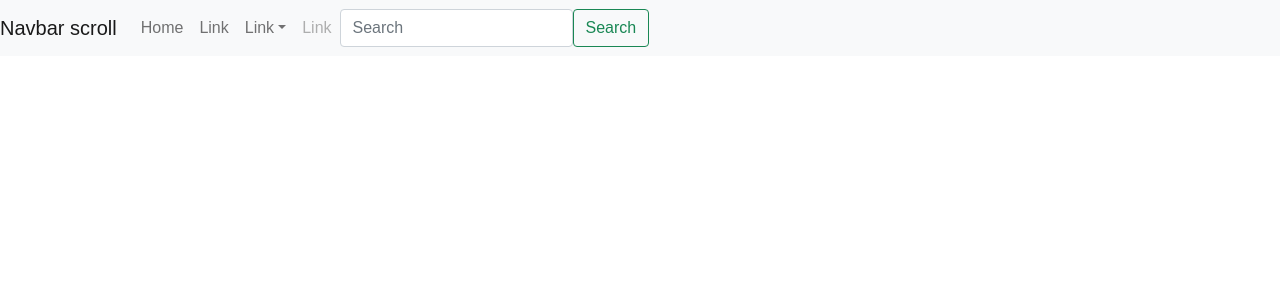
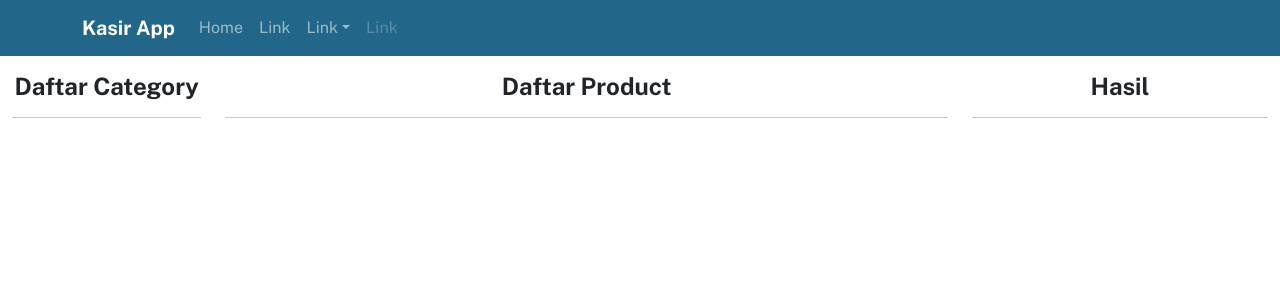
Before and after one commit to ilham76c/kasir-app, a React (Create React App) app: page / in a window 1280 px wide. Shown: the top 300 px of the page. Built offline with nearby package versions, Linux system fonts and the light colour scheme.

Commit message:
setting layout

```diff
--- a/public/index.html
+++ b/public/index.html
@@ -24,6 +24,10 @@
       work correctly both with client-side routing and a non-root public URL.
       Learn how to configure a non-root public URL by running `npm run build`.
     -->
+    <!-- Google Font -->
+    <link rel="preconnect" href="https://fonts.googleapis.com">
+    <link rel="preconnect" href="https://fonts.gstatic.com" crossorigin>
+    <link href="https://fonts.googleapis.com/css2?family=Public+Sans:wght@300;400;700&display=swap" rel="stylesheet">
     <title>React App</title>
   </head>
   <body>
--- a/src/App.js
+++ b/src/App.js
@@ -1,10 +1,25 @@
 import './App.css';
-import NavbarComponent from './components/NavbarComponent';
+import { Row, Col, Container } from 'react-bootstrap'
+import { Hasil, ListCategories, NavbarComponent } from './components';
 
 function App() {
   return (
     <div className="App">
       <NavbarComponent />
+      <div className="mt-3">
+        <Container fluid>
+          <Row>
+            <ListCategories />
+            <Col>
+              <h4>
+                <strong>Daftar Product</strong>
+              </h4>
+              <hr/>
+            </Col>
+            <Hasil />
+          </Row>
+        </Container>
+      </div>
     </div>
   );
 }
--- /dev/null
+++ b/src/components/Hasil.js
@@ -0,0 +1,15 @@
+import React, { Component } from 'react'
+import { Col } from 'react-bootstrap'
+
+export default class Hasil extends Component {
+    render() {
+        return (
+            <Col md={3} mt="2">
+                <h4>
+                    <strong>Hasil</strong>
+                    <hr/>
+                </h4>
+            </Col>
+        )
+    }
+}
--- /dev/null
+++ b/src/components/ListCategories.js
@@ -0,0 +1,15 @@
+import React, { Component } from 'react'
+import { Col } from 'react-bootstrap'
+
+export default class ListCategories extends Component {
+    render() {
+        return (
+            <Col md={2} mt="2">
+                <h4>
+                    <strong>Daftar Category</strong>
+                    <hr/>
+                </h4>
+            </Col>
+        )
+    }
+}
--- a/src/components/NavbarComponent.js
+++ b/src/components/NavbarComponent.js
@@ -1,10 +1,11 @@
 import React from 'react'
-import {Nav, Navbar, NavDropdown, Form, Button, FormControl} from 'react-bootstrap'
+import {Nav, Navbar, NavDropdown, Container} from 'react-bootstrap'
 
 function NavbarComponent() {
     return (
-        <Navbar bg="light" expand="lg">
-            <Navbar.Brand href="#">Navbar scroll</Navbar.Brand>
+        <Navbar variant="dark" expand="lg">
+            <Container>
+                <Navbar.Brand href="#"><strong>Kasir App</strong></Navbar.Brand>
                 <Navbar.Toggle aria-controls="navbarScroll" />
                 <Navbar.Collapse id="navbarScroll">
                     <Nav
@@ -24,16 +25,8 @@
                         Link
                     </Nav.Link>
                     </Nav>
-                <Form className="d-flex">
-                <FormControl
-                    type="search"
-                    placeholder="Search"
-                    className="mr-2"
-                    aria-label="Search"
-                />
-                <Button variant="outline-success">Search</Button>
-                </Form>
                 </Navbar.Collapse>
+            </Container>
         </Navbar>
     )
 }
```
Lines whose indentation alone changed are shown as unchanged.
